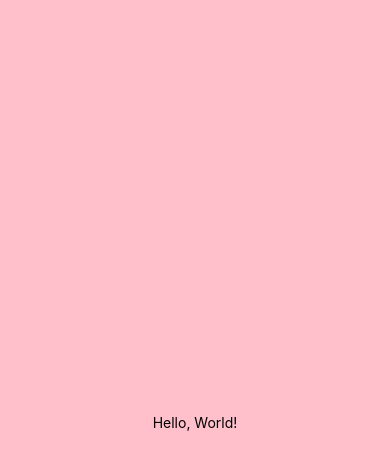
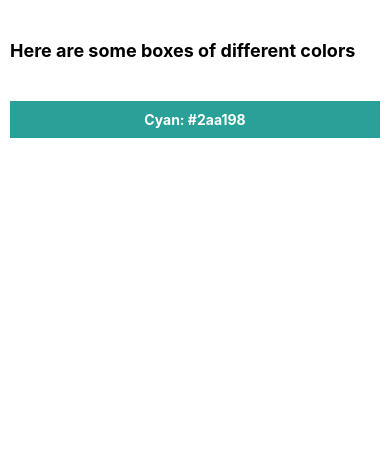
Before and after one commit to simonojok19/awesome-react-native, a React Native app: screen / in a window 390 px wide. Shown: the top 466 px of the page. Built offline with nearby package versions, Linux system fonts and the light colour scheme.

Commit message:
added the cyan box styles

```diff
--- a/App.js
+++ b/App.js
@@ -4,22 +4,35 @@ import { View, Text, SafeAreaView, StyleSheet } from "react-native";
 const App = () => {
   return (
       <SafeAreaView style={styles.safeArea}>
-        <View style={[styles.container]}>
-          <Text>Hello, World!</Text>
+        <View style={styles.container}>
+          <Text style={[styles.text]}>Here are some boxes of different colors</Text>
+          <View style={[styles.cyanBox]}>
+              <Text style={[styles.boxText]}>Cyan: #2aa198</Text>
+          </View>
         </View>
       </SafeAreaView>
   );
 }
 
 const styles = StyleSheet.create({
+  text: {
+      fontSize: 18,
+      fontWeight: 'bold',
+      marginBottom: 40
+  },
   container: {
-    backgroundColor: 'pink',
-    alignItems: 'center',
-    justifyContent: 'center',
-    flex: 1
+      paddingHorizontal: 10,
+      paddingTop: 40
   },
-  safeArea: {
-    flex: 1
+  cyanBox: {
+      backgroundColor: "#2aa198",
+      padding: 10,
+      justifyContent: 'center',
+      alignItems: 'center'
+  },
+  boxText: {
+      color: "white",
+      fontWeight: "bold"
   }
 });
 
```
